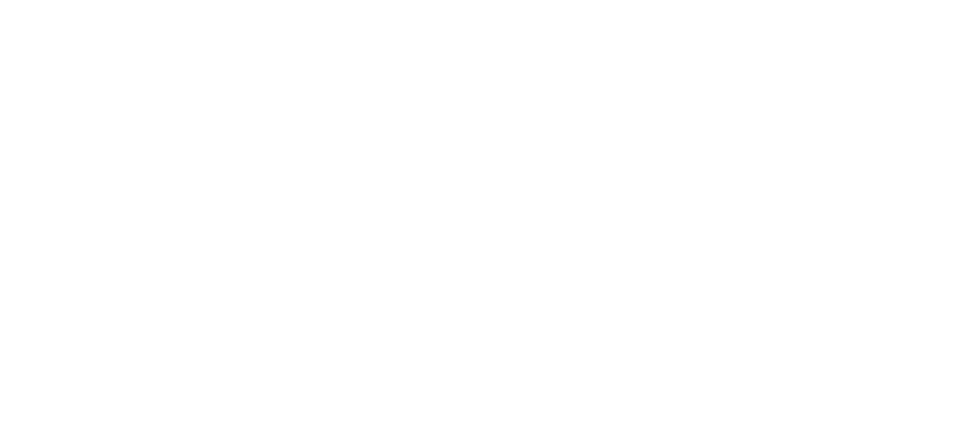
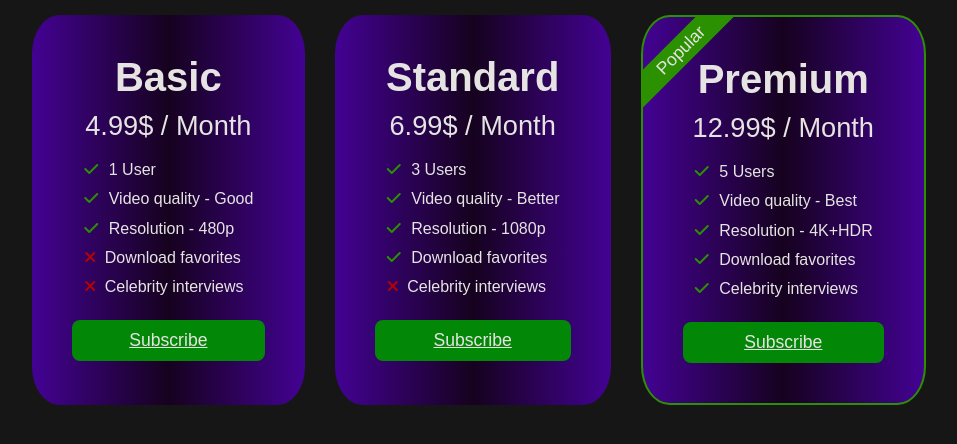
Before and after one commit to PawelJ97/pricingTable, a plain HTML site: page index.html in a window 1280 px wide. Shown: the whole page, without its empty margins (161-1118 px from the left). Drawn offline with Linux system fonts and the light colour scheme.

Commit message:
done with html and css

```diff
--- a/index.html
+++ b/index.html
@@ -4,9 +4,53 @@
     <meta charset="UTF-8">
     <meta http-equiv="X-UA-Compatible" content="IE=edge">
     <meta name="viewport" content="width=device-width, initial-scale=1.0">
-    <title>Document</title>
+    <link rel="stylesheet" href="style.css">
+    <link rel="stylesheet" href="https://cdnjs.cloudflare.com/ajax/libs/font-awesome/6.2.0/css/all.min.css" integrity="sha512-xh6O/CkQoPOWDdYTDqeRdPCVd1SpvCA9XXcUnZS2FmJNp1coAFzvtCN9BmamE+4aHK8yyUHUSCcJHgXloTyT2A==" crossorigin="anonymous" referrerpolicy="no-referrer" />
+    <title>PRICING TABLE</title>
 </head>
 <body>
+    <div class="offer">
+        <div class="plan">
+            <h2>Basic</h2>
+            <div class="price">4.99$ / Month</div>
+            <ul class="details">
+                <li> <i class="fa fa-check" aria-hidden="true"></i> 1 User</li>
+                <li> <i class="fa fa-check" aria-hidden="true"></i> Video quality - Good</li>
+                <li> <i class="fa fa-check" aria-hidden="true"></i> Resolution - 480p</li>
+                <li> <i class="fa fa-times" aria-hidden="true"></i> Download favorites</li>
+                <li> <i class="fa fa-times" aria-hidden="true"></i> Celebrity interviews</li>
+            </ul>
+            <a href="#">Subscribe</a>
+        </div>
 
+        <div class="plan">
+            <h2>Standard</h2>
+            <div class="price">6.99$ / Month</div>
+            <ul class="details">
+                <li> <i class="fa fa-check" aria-hidden="true"></i> 3 Users</li>
+                <li> <i class="fa fa-check" aria-hidden="true"></i> Video quality - Better</li>
+                <li> <i class="fa fa-check" aria-hidden="true"></i> Resolution - 1080p</li>
+                <li> <i class="fa fa-check" aria-hidden="true"></i> Download favorites</li>
+                <li> <i class="fa fa-times" aria-hidden="true"></i> Celebrity interviews</li>
+            </ul>
+            <a href="#">Subscribe</a>
+        </div>
+
+        <div class="plan top">
+            <div class="popular-choice">
+                <span>Popular</span>
+            </div>
+            <h2>Premium</h2>
+            <div class="price">12.99$ / Month</div>
+            <ul class="details">
+                <li> <i class="fa fa-check" aria-hidden="true"></i> 5 Users</li>
+                <li> <i class="fa fa-check" aria-hidden="true"></i> Video quality - Best</li>
+                <li> <i class="fa fa-check" aria-hidden="true"></i> Resolution - 4K+HDR</li>
+                <li> <i class="fa fa-check" aria-hidden="true"></i> Download favorites</li>
+                <li> <i class="fa fa-check" aria-hidden="true"></i> Celebrity interviews</li>
+            </ul>
+             <a href="#">Subscribe</a>
+        </div>
+    </div>
 </body>
 </html>
--- /dev/null
+++ b/style.css
@@ -0,0 +1,86 @@
+*{
+    margin: 0;
+    padding: 0;
+    font-family: Arial, Helvetica, sans-serif;
+}
+
+body{
+    background-color:  #000000e9;
+}
+
+.offer {
+    display: flex;
+    flex-wrap: wrap;
+    justify-content: center;
+}
+
+.plan{
+    padding: 2.5rem;
+    margin: 15px;
+    border-radius: 10%;
+    background:linear-gradient(90deg, #430293, #16021f, #430293);
+    color: #E5E4E2;
+    text-align: center;
+    overflow: hidden;
+}
+
+.plan h2{
+    font-size: 2.5rem;
+    margin-bottom: 10px;
+}
+
+.plan .price{
+    font-size: 1.7rem;
+    margin-bottom: 1.2rem;
+}
+
+.plan ul.details{
+    list-style-type: none;
+    text-align: left;
+}
+
+.plan ul.details li{
+    margin: .7rem;
+}
+.plan .fa{
+    margin-right: 5px;
+}
+
+.plan li .fa-check{
+    color: #2c9101;
+}
+
+.plan li .fa-times{
+    color: #b50303;
+    padding-left: 2px;
+}
+
+.plan a {
+    font-size: 1.1rem;
+    display: block;
+    padding: 10px 30px;
+    margin-top: 1.5rem;
+    color: #E5E4E2;
+    background-color: #038707;
+    border-radius: 8px;
+}
+
+.plan.top {
+    border: 2px solid #2c9101;
+}
+
+.popular-choice{
+    position: relative;
+}
+
+.plan.top span{
+    position: absolute;
+    font-size:1.1rem;
+    padding: 3px;
+    background-color: #2c9101;
+    color: #E5E4E2;
+    width: 130px;
+    left: -70px;
+    top: -20px;
+    transform: rotate(-45deg);
+}
```
